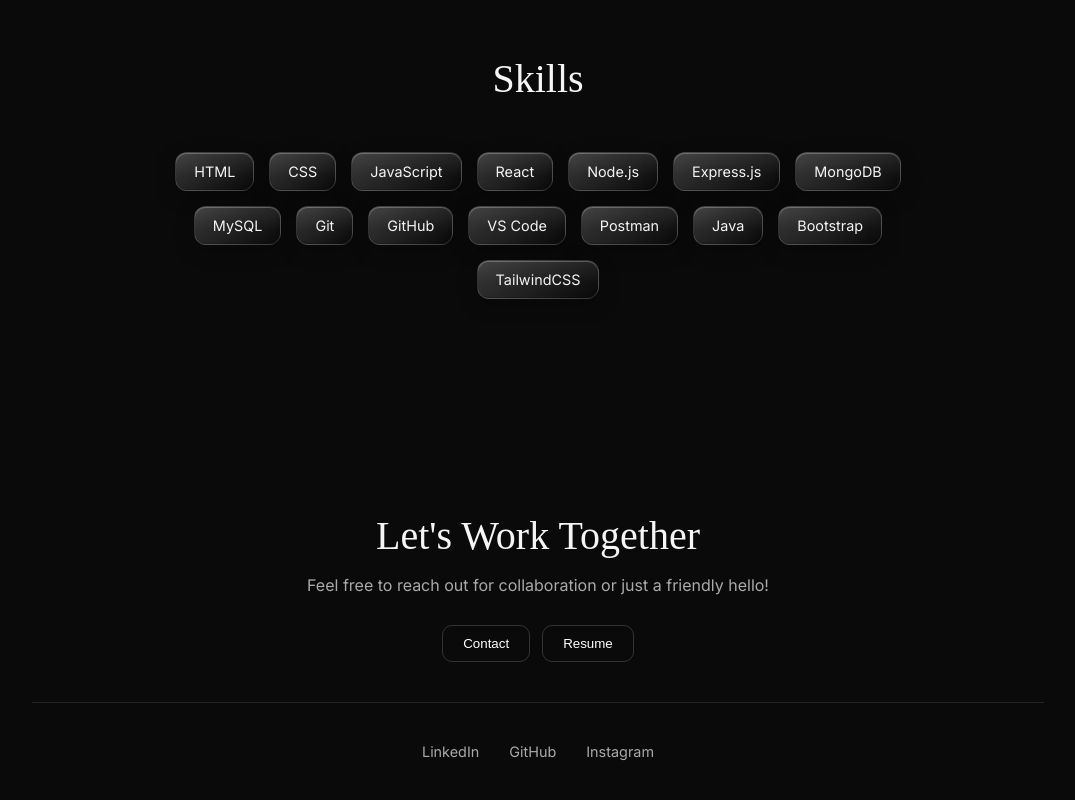
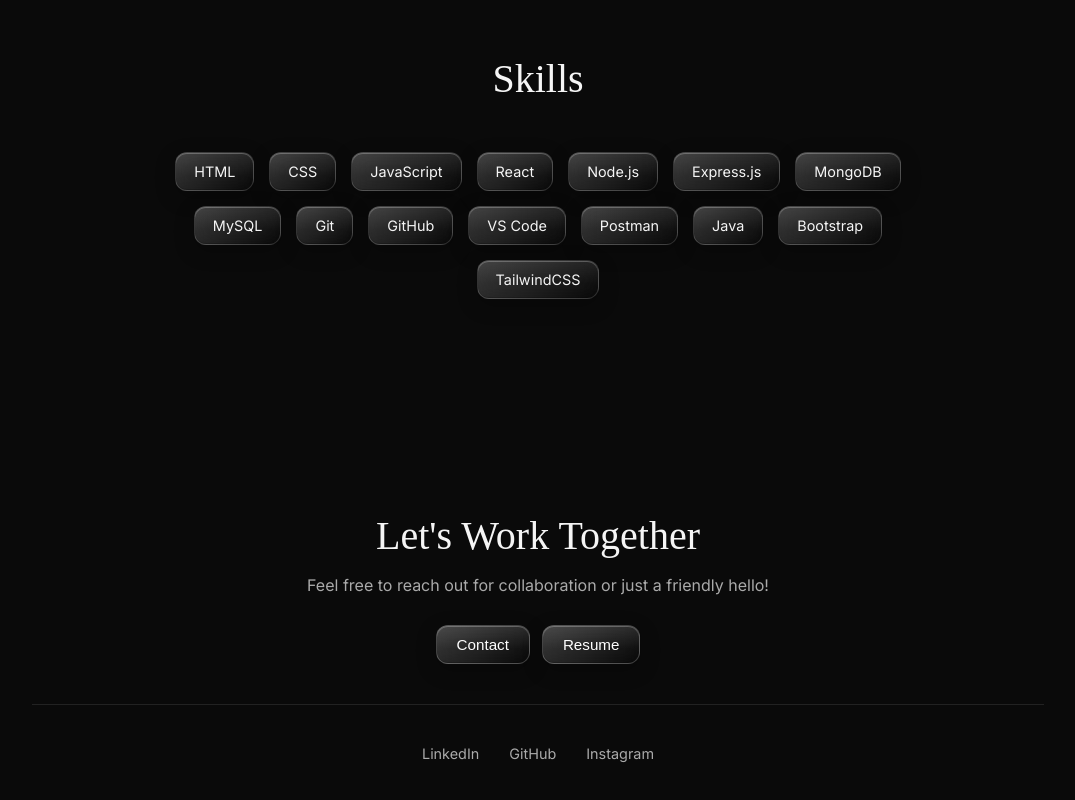
Before and after one commit to dibyo20/Portfolio, a React (Vite) app: page / in a window 1280 px wide. Shown: the part 2527-3327 px from the top of the page, without its empty margins (102-1177 px from the left). Built offline with nearby package versions, Linux system fonts and the light colour scheme; a web font is replaced by a local one.

Commit message:
Hero and Footer css updated

```diff
--- a/src/components/Footer/Footer.css
+++ b/src/components/Footer/Footer.css
@@ -26,7 +26,7 @@
   margin-bottom: 40px;
 }
 
-.btn {
+/* .btn {
   padding: 10px 20px;
   border-radius: 10px;
   border: 1px solid #333;
@@ -34,15 +34,75 @@
   color: white;
   cursor: pointer;
   transition: all 0.3s ease;
+} */
+
+.btn{
+  cursor: pointer;
+  text-decoration: none;
+  color: #ffffff;
+  font-size: 0.95rem;
+  padding: 10px 20px;
+  transition: all 0.3s ease;
+  background: linear-gradient(
+    145deg,
+    rgba(255, 255, 255, 0.208),
+    rgba(255, 255, 255, 0)
+  );
+  -webkit-backdrop-filter: blur(10px);
+  backdrop-filter: blur(10px);
+  border: 1px solid rgba(255, 255, 255, 0.211);
+  border-radius: 12px;
+  box-shadow:
+    0 6px 20px rgba(0, 0, 0, 0.25),
+    inset 0 1px 0 rgba(255, 255, 255, 0.25),
+    inset 0 -1px 0 rgba(0, 0, 0, 0.2);
+  overflow: hidden;
+}
+
+.btn::before {
+  content: "";
+  position: absolute;
+  inset: 0;
+  background: linear-gradient(
+    to bottom,
+    rgba(255, 255, 255, 0.25),
+    transparent 60%
+  );
+  opacity: 0.3;
+  pointer-events: none;
+  border-radius: inherit;
+}
+
+.btn::after {
+  content: "";
+  position: absolute;
+  top: 0;
+  left: -75%;
+  width: 50%;
+  height: 100%;
+
+  background: linear-gradient(
+    120deg,
+    transparent,
+    rgba(255, 255, 255, 0.4),
+    transparent
+  );
+  transform: skewX(-20deg);
 }
 
 .btn:hover {
+  border: 1px solid rgba(255, 255, 255, 0.488);
+  scale: 1.02;
+  transform: translateY(-2px);
+}
+
+/* .btn:hover {
   border-color: white;
   transform: translateY(-2px);
   background: #fff;
   color: #000;
   scale: 1.02;
-}
+} */
 
 /* Divider */
 .footer-line {
--- a/src/components/Hero/Hero.css
+++ b/src/components/Hero/Hero.css
@@ -78,9 +78,6 @@
   color: #ffffff;
   font-size: 0.95rem;
   padding: 10px 20px;
-  /* border-radius: 10px;
-  border: 1px solid #333;
-  background: transparent; */
   transition: all 0.3s ease;
   background: linear-gradient(
     145deg,
@@ -101,10 +98,6 @@
 .hero-btn::before {
   content: "";
   position: absolute;
-  /* top: 0;
-  left: 0;
-  width: 100%;
-  height: 50%; */
   inset: 0;
   background: linear-gradient(
     to bottom,
@@ -142,9 +135,6 @@
 } */
 
 .hero-btn:hover {
-  /* background: #fff; */
-  /* color: #000; */
-  /* border-color: #fff; */
   border: 1px solid rgba(255, 255, 255, 0.488);
   scale: 1.02;
   transform: translateY(-2px);
@@ -176,7 +166,7 @@
   font-size: 0.95rem;
   position: relative;
   padding: 10px 18px;
-  cursor: default;
+  cursor: pointer;
   transition: all 0.3s ease;
   background: linear-gradient(
     145deg,
@@ -197,10 +187,6 @@
 .hero-icon::before {
   content: "";
   position: absolute;
-  /* top: 0;
-  left: 0;
-  width: 100%;
-  height: 50%; */
   inset: 0;
   background: linear-gradient(
     to bottom,
@@ -238,9 +224,6 @@
 } */
 
 .hero-icon:hover {
-  /* background: #fff;
-  color: #000;
-  border-color: #fff; */
   border: 1px solid rgba(255, 255, 255, 0.488);
   scale: 1.02;
   transform: translateY(-2px);
```
